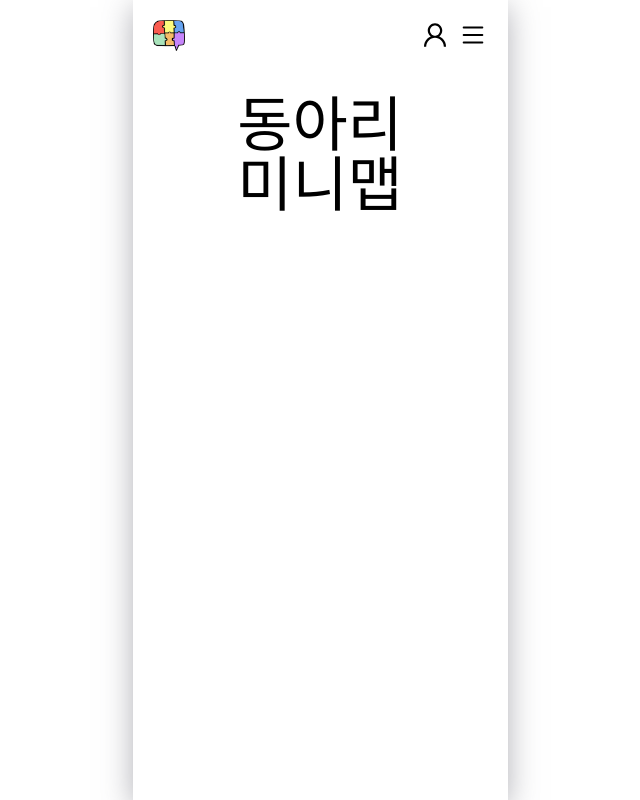
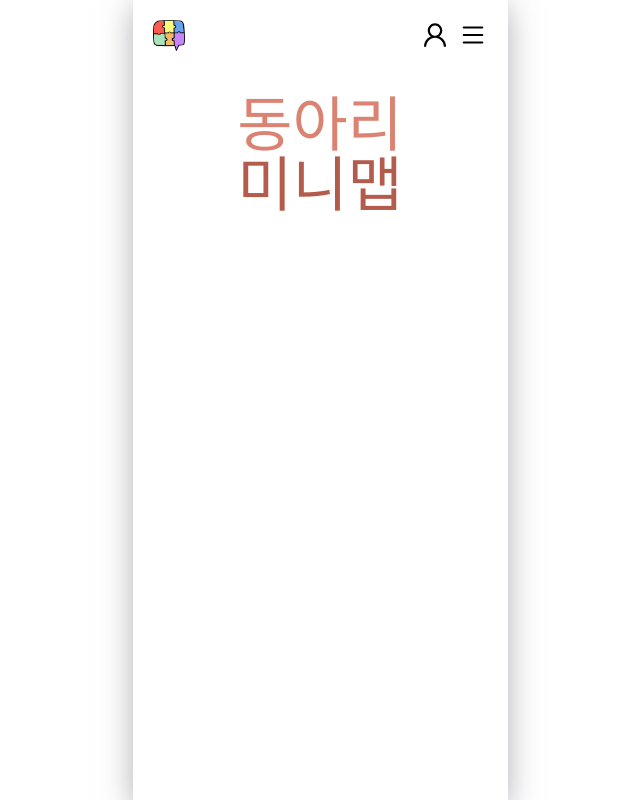
Before and after one commit to SKU-LikeLion12/ClubAssn2024_front, a React (Create React App) app: page /map in a window 1280 px wide. Shown: the whole page, without its empty margins (320-960 px from the left). Built offline with nearby package versions, Linux system fonts and the light colour scheme; a web font is replaced by a local one.

Commit message:
Fix: Pagetitle

```diff
--- a/src/components/PageTitle.jsx
+++ b/src/components/PageTitle.jsx
@@ -3,9 +3,9 @@ import React from 'react';
 const PageTitle = ({title, title2, subTitle, Tcolor, Tcolor2}) => {
   return (
     <div className={`titleFont pt-24 p-5 text-center mx-auto`}>
-      <div className={`text-6xl text-[${Tcolor}]`}>{title}</div>
-      <div className={`text-6xl text-[${Tcolor2}]`}>{title2}</div>
-      <div className={`text-3xl mt-2 text-[${Tcolor}]`}>{subTitle}</div>
+      <div className='text-6xl' style={{color: Tcolor}}>{title}</div>
+      <div className='text-6xl' style={{color: Tcolor2}}>{title2}</div>
+      <div className='text-3xl mt-2' style={{color: Tcolor}}>{subTitle}</div>
     </div>
   );
 };
--- a/src/pages/user/Menu.jsx
+++ b/src/pages/user/Menu.jsx
@@ -9,7 +9,7 @@ import PageTitle from '../../components/PageTitle';
 const Menu = () => {
   return (
     <div className='relative'>
-    <PageTitle title={'Puzzle'} title2={'Menu'} Tcolor={'#AB7A67'} Tcolor2={'#C19589'}/>
+    <PageTitle title={'Puzzle'} title2={'Menu'} Tcolor={'#AB7A67'} Tcolor2={'#C19589'} />
     <div className='Menu flex text-sm text-white min-h-screen'>
       <div className='relative w-10/12 mx-auto'>
         <img src={images.menuPuzzle} className='absolute -z-10' />
```
